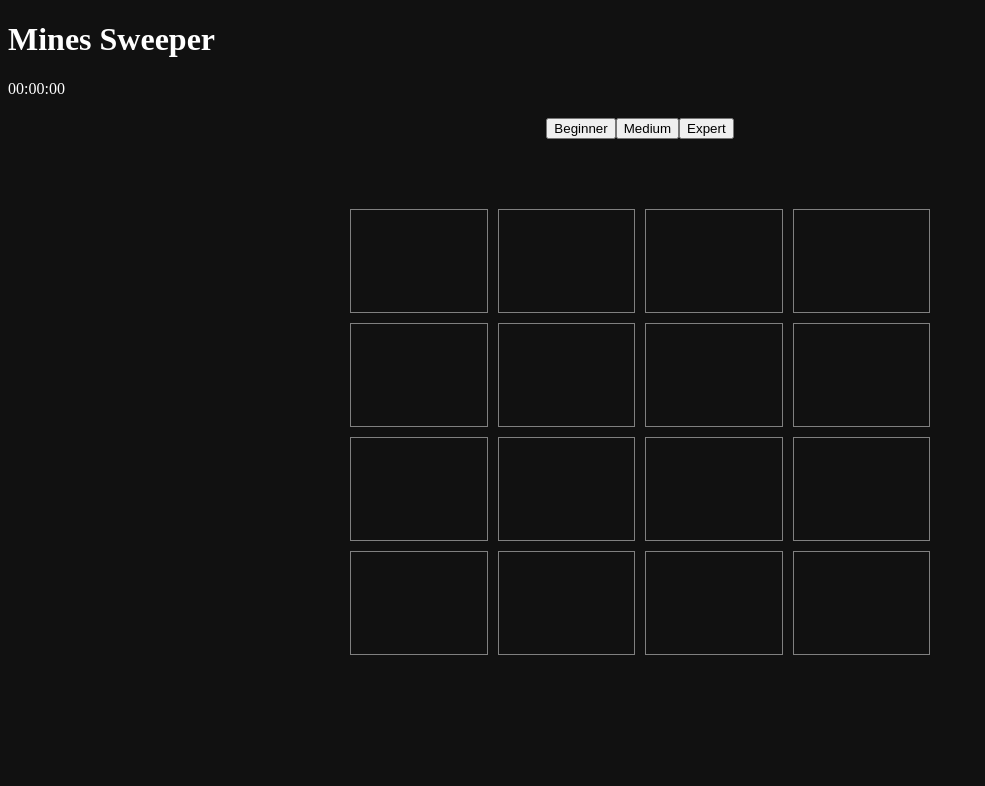
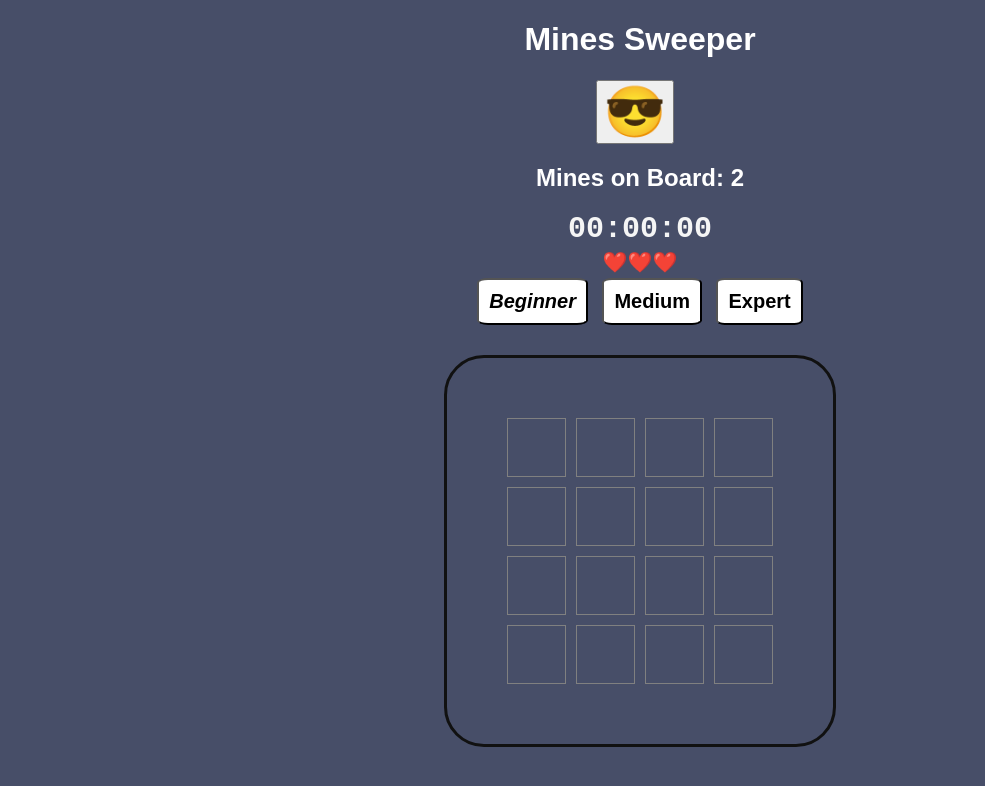
Before and after one commit to ylcN101/Sweepers-Mine, a plain HTML site: page index.html in a window 1280 px wide. Shown: the whole page, without its empty margins (0-985 px from the left). Drawn offline with Linux system fonts and the light colour scheme.

Commit message:
Sweeper Mines Thursday 24/11/22

```diff
--- a/index.html
+++ b/index.html
@@ -7,22 +7,29 @@
     <title>Mines Sweeper</title>
     <link rel="stylesheet" href="main.css">
 </head>
-<body>
-    <body onload="initGame()" >
+<body >
+
+    <body  oncontextmenu="return false" onload="initGame()" >
         <h1>Mines Sweeper</h1>
 
 
+
+        <div>
+            <button class="restart" onclick="gameOver(this)" >😎</button>
+            <h2>Mines on Board: <span>2</span> </h2>
+        </div>
     </div>
+    <div class="time" id="count_up_timer">00:00:00</div>
 
-    <div id="count_up_timer">00:00:00</div>
+    <div class="lives">
 
-
+    </div>
 
 
     <div class="lvl">
-    <button class="beginner" onclick="chooseLevel(16)" >Beginner</button>
-    <button class="medium" onclick="chooseLevel(64)" >Medium</button>
-    <button class="expert" onclick="chooseLevel(144)" >Expert</button>
+    <button class="beginner" onclick="chooseLevel(4)" >Beginner</button>
+    <button class="medium" onclick="chooseLevel(8)" >Medium</button>
+    <button class="expert" onclick="chooseLevel(12)" >Expert</button>
 
 </div>
 
--- a/main.css
+++ b/main.css
@@ -1,44 +1,112 @@
 body {
     background: #111;
     color: white;
+    font-family: sans-serif;
+    background-color: #474E68;
+    text-align: center;
 }
-
-.board {
-    padding-top: 60px;
-    width: 600px;
-    margin: auto;
-
-}
-
-table {
-    border-spacing: 10px;
-}
-
-.cell {
-    width: 100px;
-    height: 100px;
-    border: 1px solid gray;
+h1 {
+    font-size: 2em;
+    font-weight: bold;
     text-align: center;
 
 }
 
-.mine {
+.board {
 
-    justify-content: center;
-    align-items: center;
-    font-size: 40px;
+    margin: auto;
+    text-align: center;
+    border: #111;
+    border-radius: 40px;
+    margin-top: 30px;
+    border: 3px solid #111;
+    padding: 50px;
+    text-align: center;
+}
 
+
+table {
+    border-spacing: 10px;
 
 
 }
 
-.selected {
-    background: rgb(119, 67, 67);
+.cell {
+    width: 55px;
+    height: 55px;
+    border: 1px solid gray;
+    text-align: center;
+    color: #111;
+    font-size: 2em;
+    font-weight: bold;
+    cursor: pointer ;
+    color: rgb(231, 219, 219)
 }
 
-.lvl {
-    display: flex;
-    justify-content: center;
+.mine {
     align-items: center;
-    margin-top: 20px;
+
 }
+
+.selected {
+    background: lightcoral;
+    transition: 1s;
+}
+
+
+
+#count_up_timer{
+    font-size: 20px;
+    color:whitesmoke;
+    font-family: 'Courier New', Courier, monospace;
+    font-weight: bold;
+    font-size: 30px;
+
+
+}
+
+.beginner {
+    margin-right: 10px;
+    margin-left: 10px;
+    font-style: italic;
+    font-family: sans-serif;
+    font-size: 20px;
+    font-weight: bold;
+    border-radius: 10%;
+    padding: 10px;
+    background-color: white;
+}
+.medium {
+    margin-right: 10px;
+    font-family: sans-serif;
+    font-size: 20px;
+    font-weight: bold;
+    border-radius: 10%;
+    padding: 10px;
+    background-color: white
+
+}
+.expert {
+    margin-right: 10px;
+    font-family: sans-serif;
+    font-size: 20px;
+    font-weight: bold;
+    border-radius: 10%;
+    padding: 10px;
+    background-color: white
+}
+
+.restart {
+    margin-right: 10px;
+    font-family: sans-serif;
+    font-size: 50px;
+    font-weight: bold;
+}
+
+.lives{
+
+    font-family: sans-serif;
+    font-size: 20px;
+    font-weight: bold;
+    padding: 4px;
+}
--- a/main.js
+++ b/main.js
@@ -5,8 +5,12 @@
 // Global variables
 
 var MINE = '💣'
+var FLAG = '🚩'
+var LIVES = 3
 var gElSelectedSeat = null
-var gInterval
+var gInterval = null
+var gMineCount = 0
+var gFlagCount = 0
 
 var gBoard
 
@@ -14,6 +18,7 @@ var gLevel = {
   SIZE: 4,
   MINES: 2,
 }
+
 var gGame = {
   isOn: false,
   shownCount: 0,
@@ -24,9 +29,13 @@ var gGame = {
 function initGame() {
   gBoard = buildBoard()
   renderBoard(gBoard)
+  updateScore()
+  gMineCount = 0
+  LIVES = 3
+  gGame.isOn = true
+  checkVictory()
+  createLives()
 }
-
-// Builds the board Set mines at random locations Call setMinesNegsCount() Return the created board
 
 function buildBoard() {
   var board = []
@@ -37,27 +46,17 @@ function buildBoard() {
         minesAroundCount: 0,
         isShown: false,
         isMine: false,
-        isMarked: true,
+        isMarked: false,
       }
     }
   }
+
   //ADD MINES
-  for (var i = 0; i < gLevel.MINES; i++) {
-    var randI = getRandomInt(0, gLevel.SIZE - 1)
-    var randJ = getRandomInt(0, gLevel.SIZE - 1)
-    if (board[randI][randJ].isMine) {
-      i--
-      continue
-    }
-    board[randI][randJ].isMine = true
-  }
+  addMines(board)
+  addFlag()
 
   return board
 }
-
-// Count mines around each cell and set the cell's minesAroundCount.
-
-// Render the board as a <table> to the page
 
 function renderBoard(board) {
   var strHTML = ''
@@ -69,47 +68,52 @@ function renderBoard(board) {
       var cellClass = getClassNamePos({ i, j }) + ' '
 
       cellClass += currCell.isMine ? 'mine' : ' '
-      // if (currCell.isShown) className += ' shown'
-      // if (currCell.isMine) className += ' mine'
-      // if (currCell.isMarked) className += ' marked'
+
       strHTML += `\t<td class="cell ${cellClass}""
-            onclick="cellClicked(this, ${i}, ${j})" >
-            `
+      onclick="cellClicked(this, ${i}, ${j})" >
+      `
 
       setMinesNegsCount(i, j, gBoard)
+      //Count mines on board
     }
     strHTML += `</tr>\n`
   }
 
   const elBoard = document.querySelector('.board-container')
-  elBoard.innerHTML += strHTML
+  elBoard.innerHTML = strHTML
 }
 
 function cellClicked(elCell, i, j) {
+  if (!gGame.isOn) return
+
   var cell = gBoard[i][j]
-
-  if (cell.isShown) {
-    return
-  }
-
-  if (!gInterval) gInterval = setInterval(countUpTimer, 1000)
-
   setMinesNegsCount(i, j, gBoard)
 
   elCell.innerText = cell.minesAroundCount
-  elCell.classList.add('selected')
+  if (cell.isShown) return
+
   if (gElSelectedSeat) {
-    gElSelectedSeat.classList.remove('selected')
+    cell.isShown = true
+  }
+  gGame.shownCount++
+
+  gElSelectedSeat = elCell
+  if (gElSelectedSeat) elCell.classList.add('selected')
+
+  if (cell.isMine) {
+    LIVES--
+    LIVES <= 0 ? gameOver() : console.log(LIVES)
+
+    elCell.innerText = '💣'
+    var elLives = document.querySelector('.lives')
+    elLives.innerText = '❤️'.repeat(LIVES)
   }
 
-  if (cell.isMine) {
-    exposeMines()
-    clearInterval(gInterval)
-    return
+  if (!gInterval && !cell.isMine) {
+    gInterval = setInterval(countUpTimer, 1000)
   }
+  checkVictory()
 }
-
-// TODO: Loop through the mat and call setMinesNegsCount on each cell
 
 function setMinesNegsCount(cellI, cellJ, mat) {
   var minesCount = 0
@@ -122,36 +126,91 @@ function setMinesNegsCount(cellI, cellJ, mat) {
     }
   }
   mat[cellI][cellJ].minesAroundCount = minesCount
+
   return minesCount
 }
 
-function getClassNamePos(location) {
-  const cellClass = 'cell-' + location.i + '-' + location.j
-  return cellClass
+function addMines(board) {
+  for (var i = 0; i < gLevel.MINES; i++) {
+    var randI = getRandomInt(0, gLevel.SIZE - 1)
+    var randJ = getRandomInt(0, gLevel.SIZE - 1)
+    if (board[randI][randJ].isMine) {
+      i--
+      continue
+    }
+    board[randI][randJ].isMine = true
+    gMineCount++
+  }
 }
 
-function getRandomIntInclusive(min, max) {
-  return Math.floor(Math.random() * (max - min + 1)) + min
+function addFlag() {
+  addEventListener('contextmenu', function (e) {
+    e.preventDefault()
+    var elCell = e.target
+    if (elCell.classList.contains('cell')) elCell.innerText = FLAG
+  })
+}
+
+function chooseLevel(lvl) {
+  if (lvl === 4) {
+    gLevel.SIZE = 4
+    gLevel.MINES = 2
+  } else if (lvl === 8) {
+    gLevel.SIZE = 8
+    gLevel.MINES = 14
+  } else {
+    gLevel.SIZE = 12
+    gLevel.MINES = 32
+  }
+  initGame()
+  return
+}
+
+function updateScore() {
+  var elMines = document.querySelector('h2 span')
+  elMines.innerText = gMineCount
 }
 
 function exposeMines() {
   var mines = document.querySelectorAll('.mine')
   for (var i = 0; i < mines.length; i++) {
     mines[i].innerHTML = MINE
-    console.log(mines[i])
   }
 }
 
-var totalSeconds = 0
-
-function countUpTimer() {
-  ++totalSeconds
-  var hour = Math.floor(totalSeconds / 3600)
-  var minute = Math.floor((totalSeconds - hour * 3600) / 60)
-  var seconds = totalSeconds - (hour * 3600 + minute * 60)
-  document.getElementById('count_up_timer').innerHTML =
-    hour + ':' + minute + ':' + seconds
+function gameOver(elRestart) {
+  clearInterval(gInterval)
+  var elRestart = document.querySelector('.restart')
+  elRestart.innerText = '🤯'
+  elRestart.addEventListener('click', restartGame)
+  exposeMines()
+  gInterval = null
+  gGame.isOn = false
 }
 
-function chooseLevel(lvl) {}
-//switch between levels/
+function restartGame(elRestart) {
+  var elRestart = document.querySelector('.restart')
+  elRestart.innerText = '😁'
+  var elTimer = document.querySelector('.time')
+  gInterval = 0
+  elTimer.innerText = '00:00:00'
+  clearInterval(gInterval)
+  totalSeconds = 0
+  gGame.shownCount = 0
+  gGame.isOn = true
+  initGame()
+}
+
+function checkVictory() {
+  if (gGame.shownCount === gLevel.SIZE ** 2 - gLevel.MINES) {
+    clearInterval(gInterval)
+    var elRestart = document.querySelector('.restart')
+    elRestart.innerText = '🏆'
+    gGame.isOn = false
+  }
+}
+
+function createLives() {
+  var elLives = document.querySelector('.lives')
+  elLives.innerHTML = '❤️' + '❤️' + '❤️'
+}
--- a/utils.js
+++ b/utils.js
@@ -216,31 +216,7 @@ function cellClicked(elCell, i, j) {
   else hideSeatDetails()
 }
 
-// function addMine() {
-//   var mine = getRandomCell()
-//   gBoard[mine.i][mine.j].isMine = true
-// }
-
-// function getRandomCell() {
-//   var emptyCells = getEmptyCells()
-//   var randIdx = getRandomIntInclusive(0, emptyCells.length - 1)
-//   return emptyCells[randIdx]
-// }
-
-// function getEmptyCells() {
-//   const emptyCells = []
-//   for (var i = 0; i < gBoard.length; i++) {
-//     for (var j = 0; j < gBoard[0].length; j++) {
-//       if (!gBoard[i][j].isMine) {
-//         emptyCells.push({ i, j })
-//       }
-//     }
-//   }
-//   return emptyCells
-// }
-
-// function renderCell(location, value) {
-//   const cellSelector = '.' + getClassNamePos(location) // cell-i-j
-//   const elCell = document.querySelector(cellSelector)
-//   elCell.innerHTML = value
-// }
+function getClassNamePos(location) {
+  const cellClass = 'cell-' + location.i + '-' + location.j
+  return cellClass
+}
```
